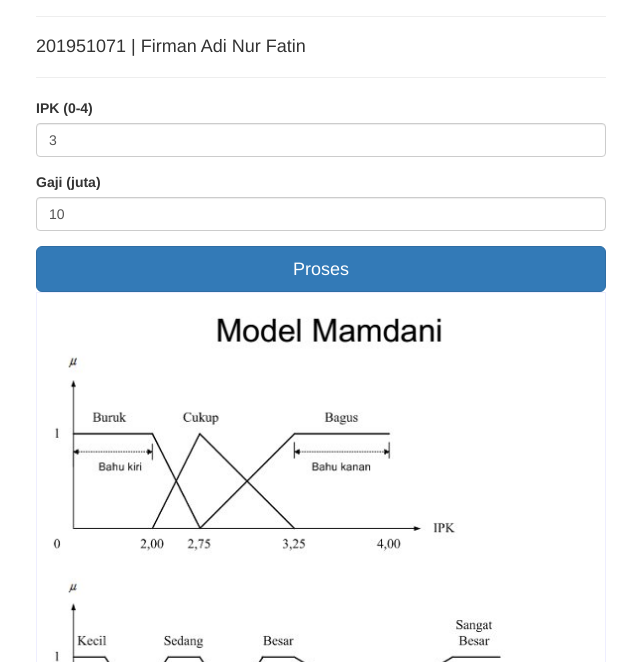
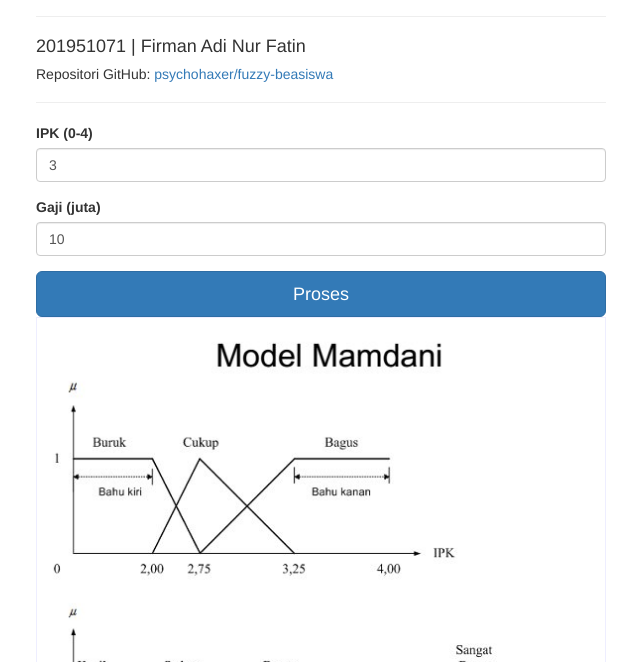
Before and after one commit to psychohaxer/fuzzy-beasiswa, a plain HTML site: page index.html in a window 1280 px wide. Shown: the part 138-800 px from the top of the page, without its empty margins (319-959 px from the left). Drawn offline with Linux system fonts and the light colour scheme.

Commit message:
Add repository URL

```diff
--- a/index.html
+++ b/index.html
@@ -12,6 +12,7 @@
             <h1> Tugas Praktikum Fuzzy <br> <small> Studi Kasus: Kelayakan Beasiswa </small> </h1>
             <hr>
             <h4> 201951071 | Firman Adi Nur Fatin </h4>
+            <h5> Repositori GitHub: <a href="https://github.com/psychohaxer/fuzzy-beasiswa">psychohaxer/fuzzy-beasiswa</a></h5>
             <hr>
 
             <div class="form-group">
```
